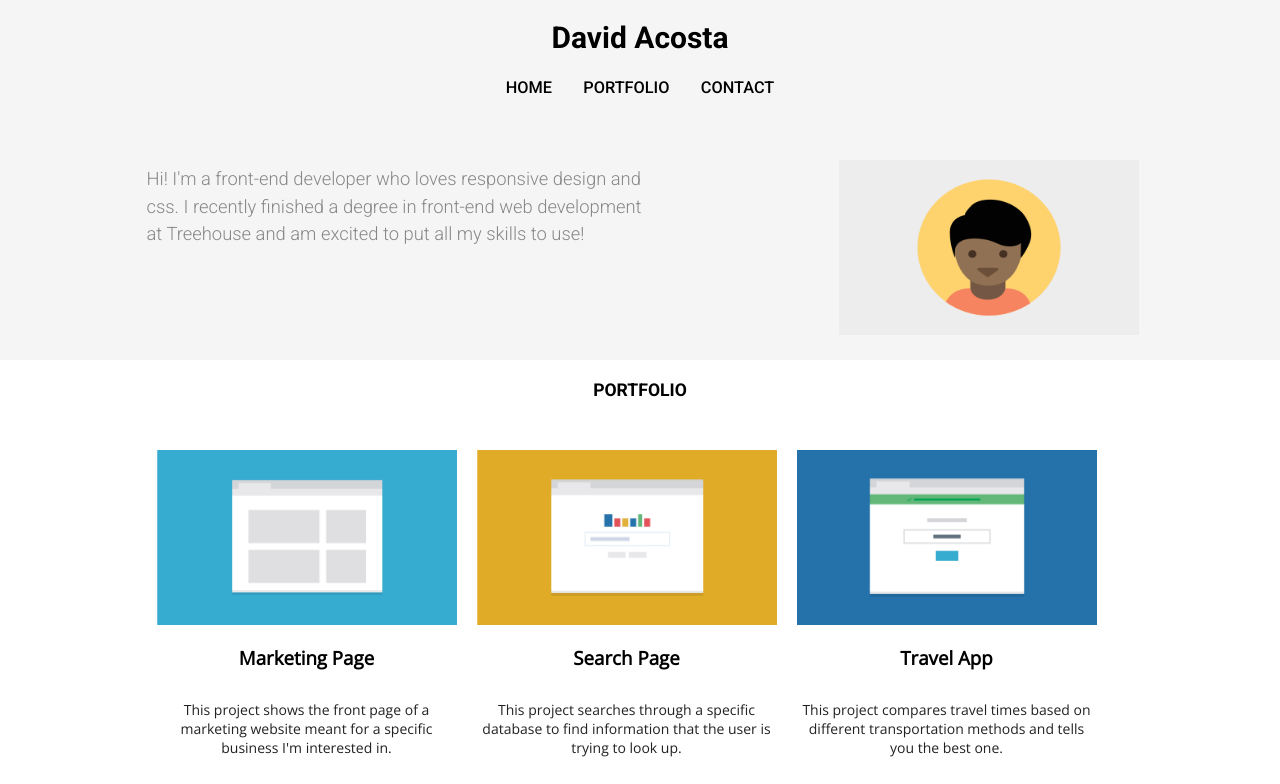
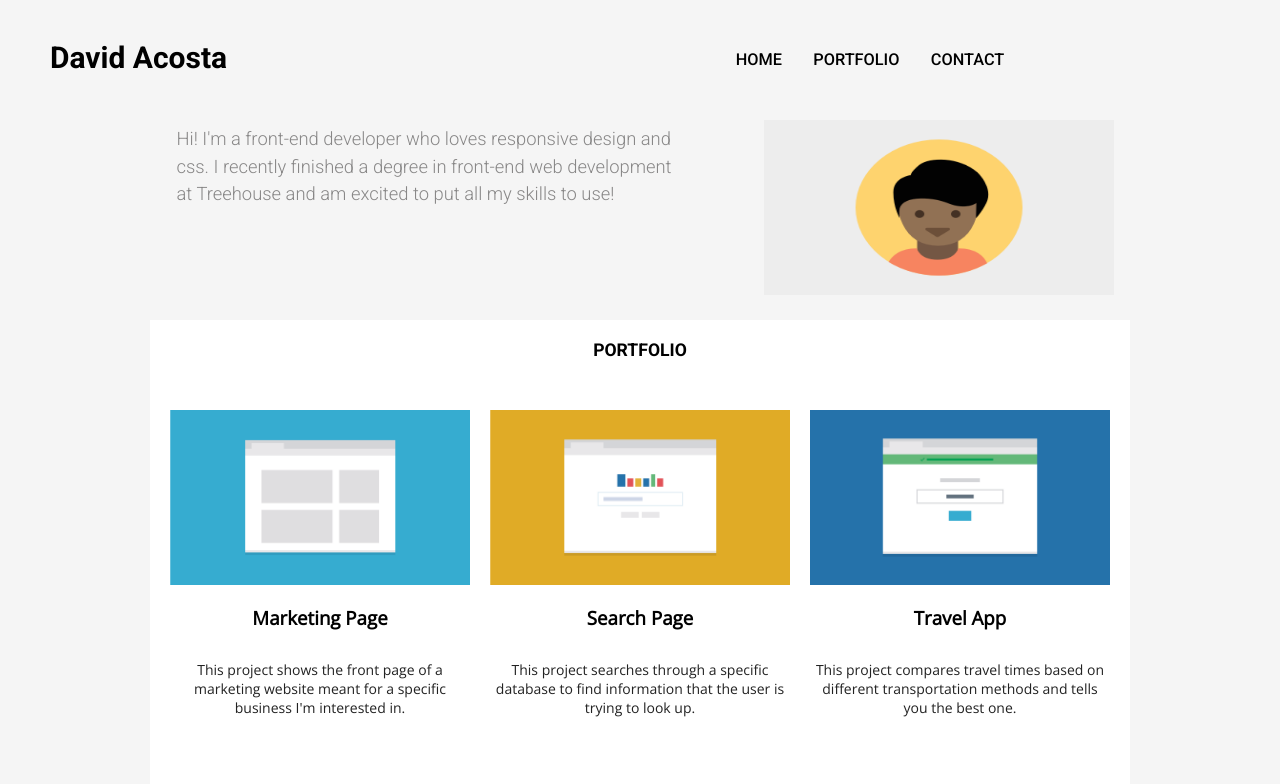
Before and after one commit to dsacosta/Techdegree-Project-2, a plain HTML site: page index.html in a window 1280 px wide. Shown: the top 784 px of the page. Drawn offline with nearby package versions, Linux system fonts and the light colour scheme; a web font is replaced by a local one.

Commit message:
1024 final

```diff
--- a/css/styles.css
+++ b/css/styles.css
@@ -8,7 +8,7 @@ body {
     text-align: center;
     font-family: 'Roboto', sans-serif;
     color: #222;
-    background: white;
+    background: #f5f5f5;
   }
   header {
     background: #f5f5f5;
@@ -370,8 +370,33 @@ Section Styles
   }
 
   @media screen and (min-width: 1024px) {
+    .main-nav {
+      max-width: 1040px;
+      padding: 0px;
+      margin: 0px;
+    }
+    .name{
+      float: left;
+      padding-left: 50px;
+      padding-top: 40px;
+    }
+    .nav {
+      float: right;
+      margin: 20px 15px 0px 0px;
+      padding-left: 20px;
+      padding-top: 25px;
+      align-content: right;
+    }
+    .introduction {
+      padding-left: 30px;
+    }
     .header-container{
       max-width: 1027px;
+    }
+    .profile-image {
+      width: 350px;
+      max-width: 350px;
+      margin-right: 30px;
     }
     .project {
       align-items: center;
@@ -392,11 +417,11 @@ Section Styles
     }
 
     .p1 {
-      margin-left: 20px;
+      margin-left: 10px;
     }
 
     .p4 {
-      margin-left: 20px;
+      margin-left: 10px;
     }
 
     .wrapper {
@@ -404,7 +429,7 @@ Section Styles
       display: inline-block;
       padding: 0 auto;
       margin: 0 auto;
-      max-width: 1027px;
+      max-width: 980px;
     }
     .footer-container{
       margin: 0 auto;
--- a/index.html
+++ b/index.html
@@ -10,7 +10,7 @@
 
     <header id="top">
       <h1 class="name">David Acosta</h1>
-      <div class="main-nav">
+      <div class="main-nav clearfix">
           <ul class="nav">
             <li><a href="index.html">Home</a></li>
             <li><a href="portfolio.html">Portfolio</a></li>
```
